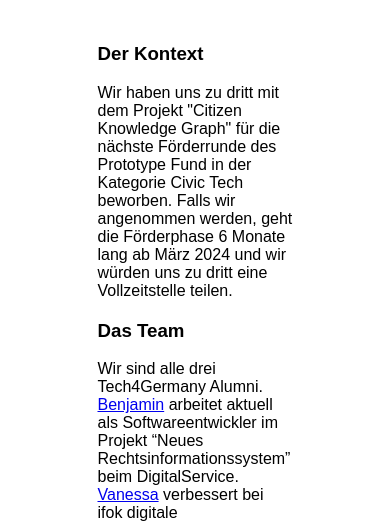
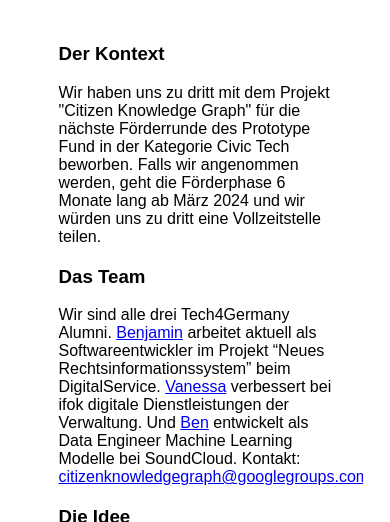
Before and after one commit to Citizen-Knowledge-Graph/ckg-site, an Eleventy site: page src/index.md in a window 390 px wide. Shown: the part 362-884 px from the top of the page. Built offline with nearby package versions, Linux system fonts and the light colour scheme; Eleventy itself is replaced by a stand-in of ours; files that its build step writes are made by us from their sources.

Commit message:
adjust size for smaller screens

```diff
--- a/src/_includes/mylayout.njk
+++ b/src/_includes/mylayout.njk
@@ -12,6 +12,7 @@
 <body>
 
 <!-- 1. Fixed Navbar -->
+<!-- Deactivate Navbar for now
 <div class="navbar">
     <div class="navbar-inner">
         <a href="#home">Home</a>
@@ -19,6 +20,7 @@
         <a href="#contact">Contact</a>
     </div>
 </div>
+-->
 
 <!-- 2. Central Scrollable Element -->
 <div class="central-container">
--- a/src/static/css/bundle.css
+++ b/src/static/css/bundle.css
@@ -65,3 +65,10 @@
     margin-bottom: 20px;
     color: darkblue;
 }
+
+@media (max-width: 768px) {  /* Typically, 768px is a breakpoint for tablets, adjust if needed */
+    .central-container {
+        padding-left: 8%;  /* Reduce padding for smaller screens */
+        padding-right: 8%; /* Reduce padding for smaller screens */
+    }
+}
```
